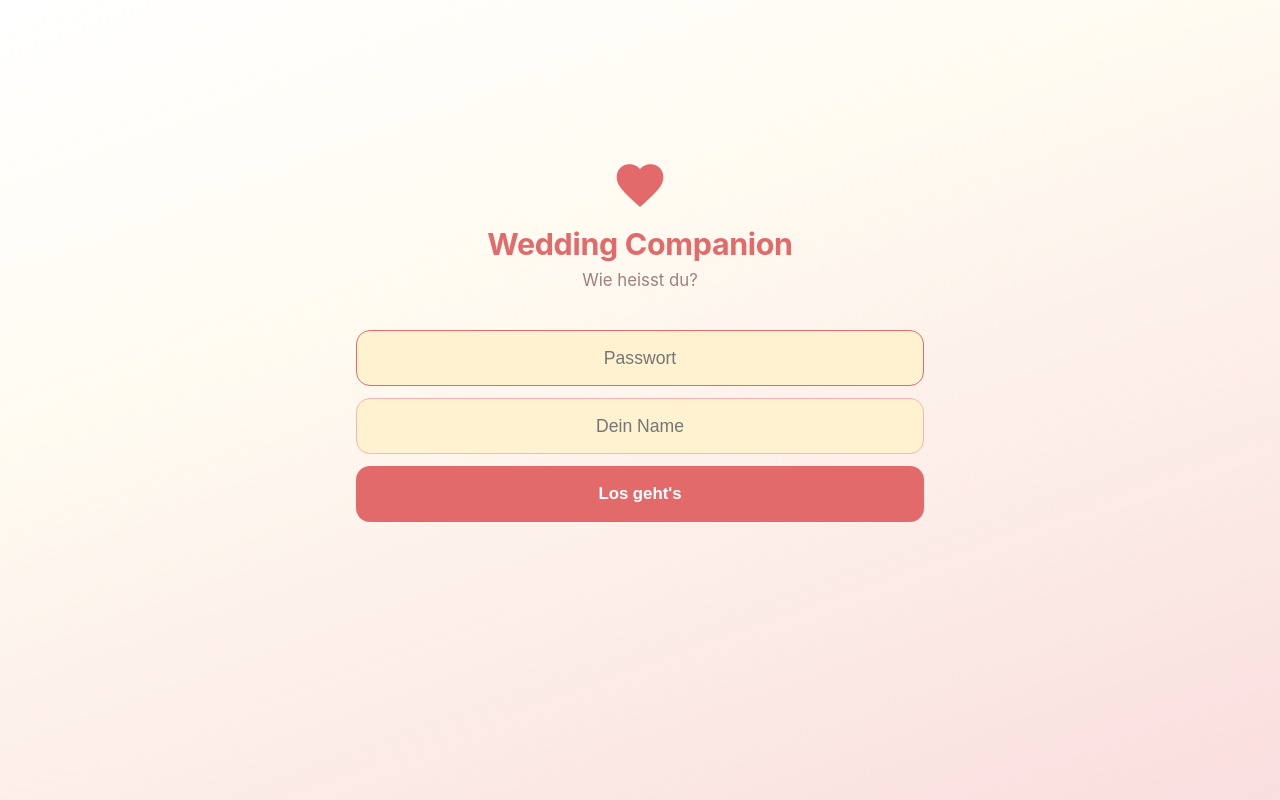
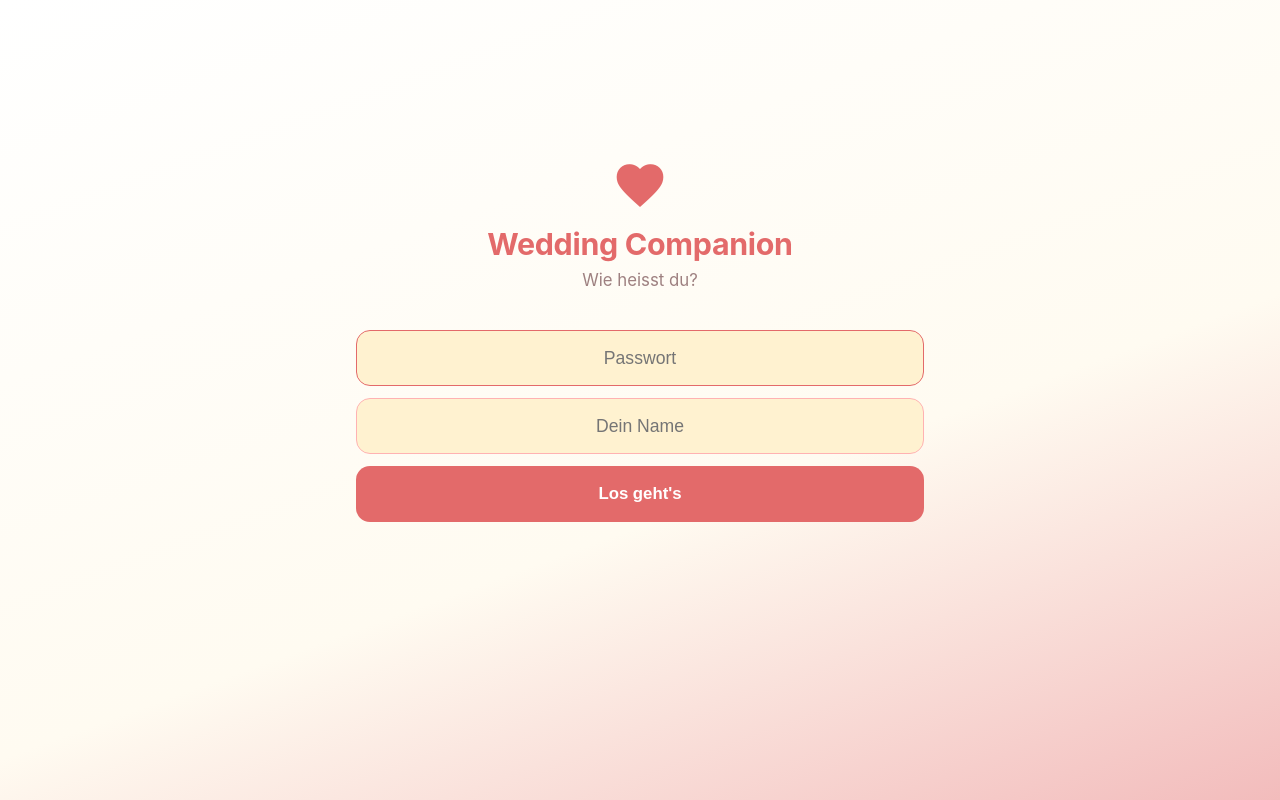
Before and after one commit to TimDeanMoser/wedding_companion, a Flask app: page /welcome?next=/fotos in a window 1280 px wide. Run offline with Flask 3, Linux system fonts and the light colour scheme; some libraries are stand-ins or nearby versions.

Commit message:
Style: delay gradient start, increase primary strength at bottom
Co-Authored-By: Claude Sonnet 4.6 <noreply@anthropic.com>

```diff
--- a/static/css/style.css
+++ b/static/css/style.css
@@ -32,7 +32,7 @@ html {
 
 body {
   font-family: -apple-system, BlinkMacSystemFont, "Segoe UI", Roboto, sans-serif;
-  background: linear-gradient(160deg, #ffffff 0%, var(--bg) 35%, rgba(227, 106, 106, 0.22) 100%);
+  background: linear-gradient(160deg, #ffffff 0%, var(--bg) 60%, rgba(227, 106, 106, 0.45) 100%);
   background-attachment: fixed;
   color: var(--text);
   min-height: 100dvh;
```
